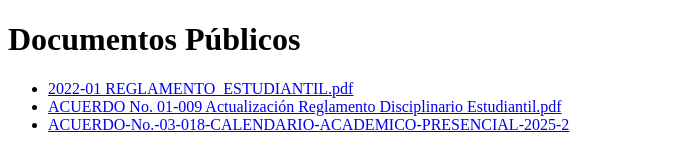
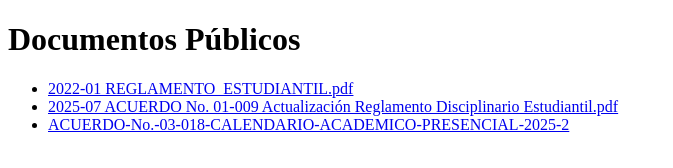
Before and after one commit to AuxAdm/DocsPublicos, a plain HTML site: page index.html in a window 1280 px wide. Shown: the whole page, without its empty margins (0-673 px from the left). Drawn offline with Linux system fonts and the light colour scheme.

Commit message:
Update index.html

```diff
--- a/index.html
+++ b/index.html
@@ -8,7 +8,7 @@
     <h1>Documentos Públicos</h1>
     <ul>
         <li><a href="2022-01 REGLAMENTO_ESTUDIANTIL.pdf" target="_blank">2022-01 REGLAMENTO_ESTUDIANTIL.pdf</a></li>
-        <li><a href="2025-07 ACUERDO No. 01-009 Actualización Reglamento Disciplinario Estudiantil.pdf" target="_blank">ACUERDO No. 01-009 Actualización Reglamento Disciplinario Estudiantil.pdf</a></li>
+        <li><a href="ACUERDO No. 01-009 Actualización Reglamento Disciplinario Estudiantil.pdf" target="_blank">2025-07 ACUERDO No. 01-009 Actualización Reglamento Disciplinario Estudiantil.pdf</a></li>
         <li><a href="ACUERDO-No.-03-018-CALENDARIO-ACADEMICO-PRESENCIAL-2025-2.pdf" target="_blank">ACUERDO-No.-03-018-CALENDARIO-ACADEMICO-PRESENCIAL-2025-2</a></li>
     </ul>
 </body>
```
